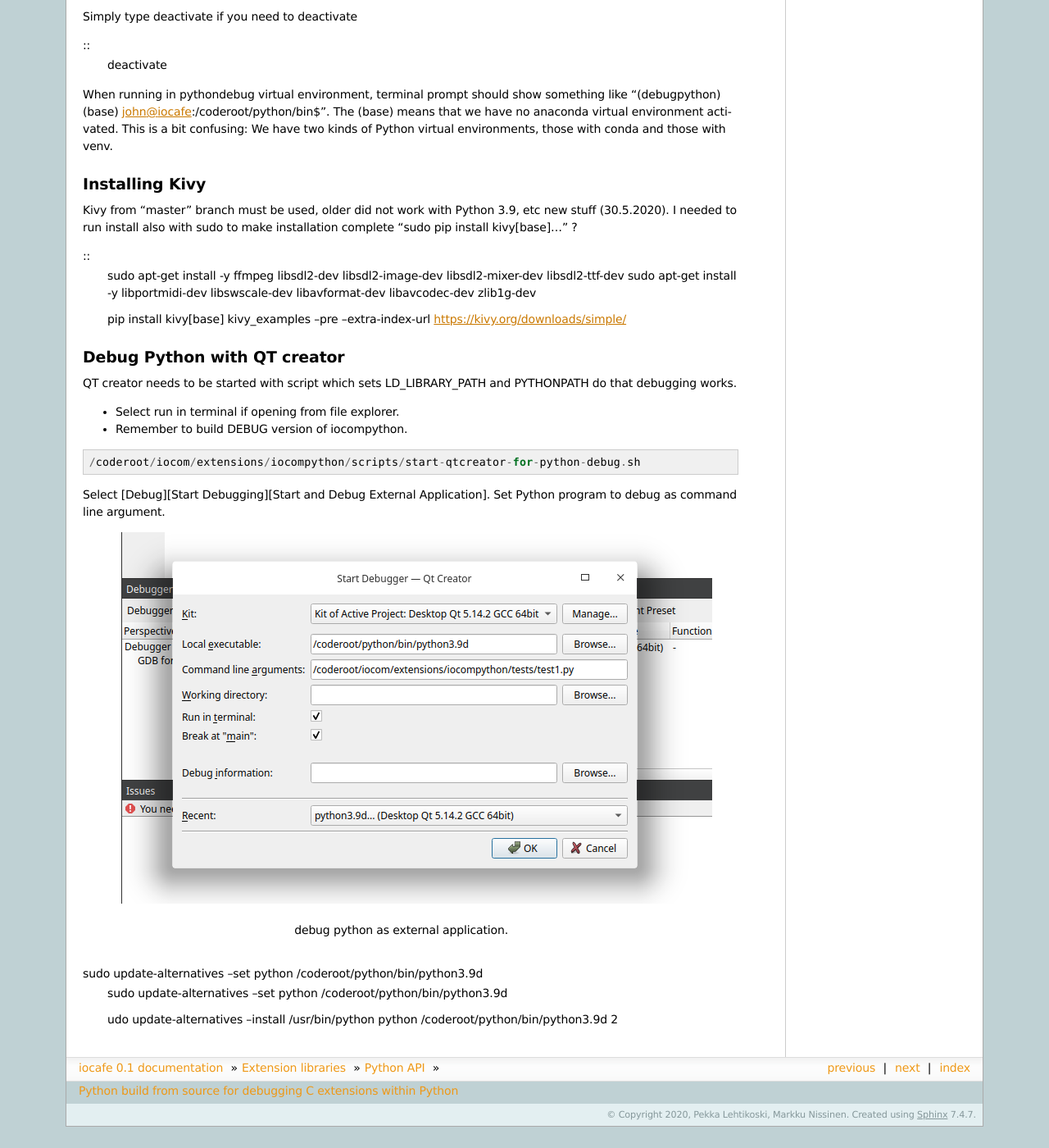
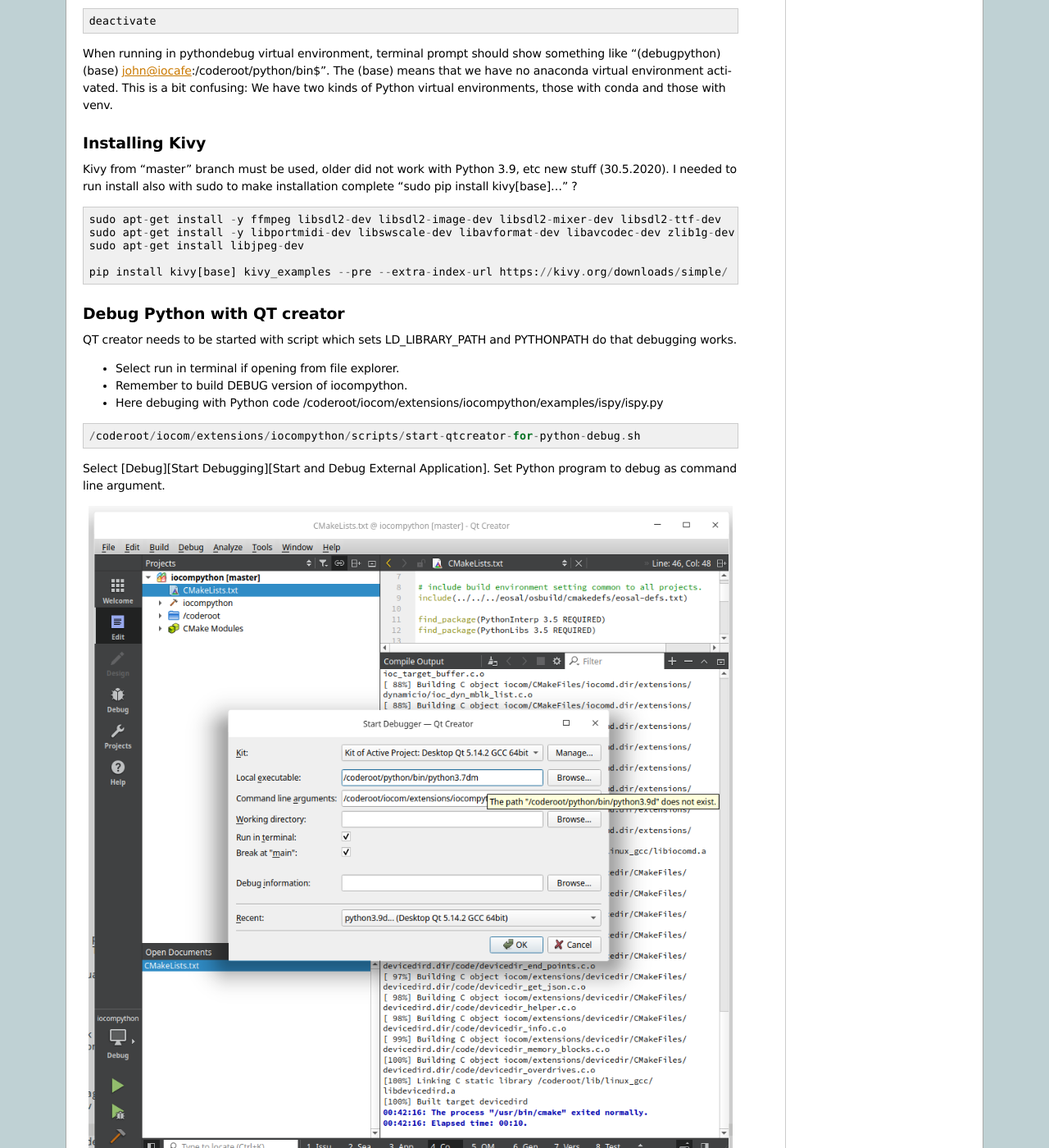
Before and after one commit to iocafe/iocafe-doc, a Sphinx documentation site: the page built from source/extensions/python-api/200529-build-python-for-debugging.rst, in a window 1280 px wide and 1400 px high, scrolled down 1773 px. Shown: the whole window at 82% size. Built offline with Sphinx 7.4.7, drawn with Linux system fonts in a browser that asks for light colours; before the commit the page ends 3147 px from its top, so only the background shows below that.

Commit message:
Finally Python/C/Kivy debugging works

```diff
--- a/source/extensions/python-api/200529-build-python-for-debugging.rst
+++ b/source/extensions/python-api/200529-build-python-for-debugging.rst
@@ -77,7 +77,7 @@
       --with-system-ffi \
       --enable-ipv6 --with-pydebug
 
-s::
+::
 
       make
 
@@ -116,6 +116,7 @@
 Simply type deactivate if you need to deactivate
 
 ::
+
     deactivate
 
 When running in pythondebug virtual environment, terminal prompt should show something like
@@ -130,8 +131,10 @@
 I needed to run install also with sudo to make installation complete "sudo pip install kivy[base]..." ?
 
 ::
+
     sudo apt-get install -y ffmpeg libsdl2-dev libsdl2-image-dev libsdl2-mixer-dev libsdl2-ttf-dev
     sudo apt-get install -y libportmidi-dev libswscale-dev libavformat-dev libavcodec-dev zlib1g-dev
+    sudo apt-get install libjpeg-dev
 
     pip install kivy[base] kivy_examples --pre --extra-index-url https://kivy.org/downloads/simple/
 
@@ -141,6 +144,7 @@
 
 * Select run in terminal if opening from file explorer.
 * Remember to build DEBUG version of iocompython.
+* Here debuging with Python code /coderoot/iocom/extensions/iocompython/examples/ispy/ispy.py
 
 ::
 
@@ -152,10 +156,3 @@
 .. figure:: pics/start-debugging-python.png
 
    debug python as external application.
-
-
-
-sudo update-alternatives  --set python /coderoot/python/bin/python3.9d
-   sudo update-alternatives  --set python /coderoot/python/bin/python3.9d
-
-   udo update-alternatives --install /usr/bin/python python /coderoot/python/bin/python3.9d 2
```
Also changed, not shown: source/extensions/python-api/pics/start-debugging-python.png.
